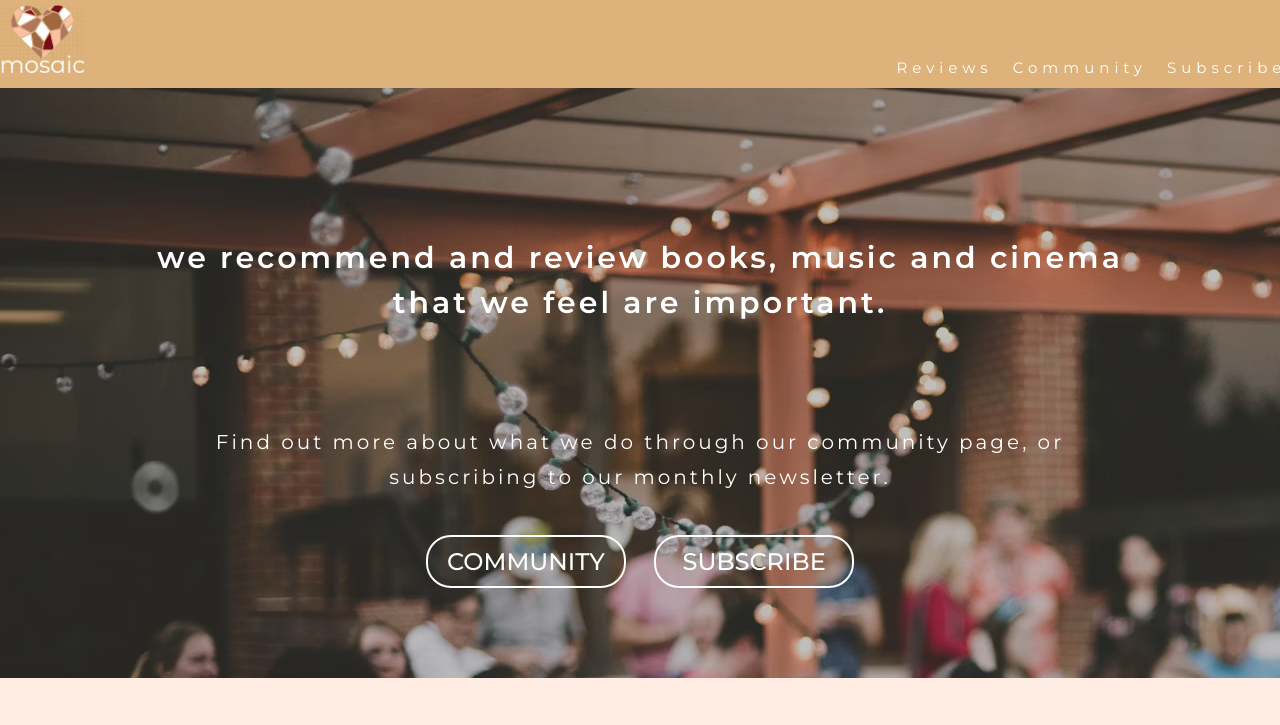
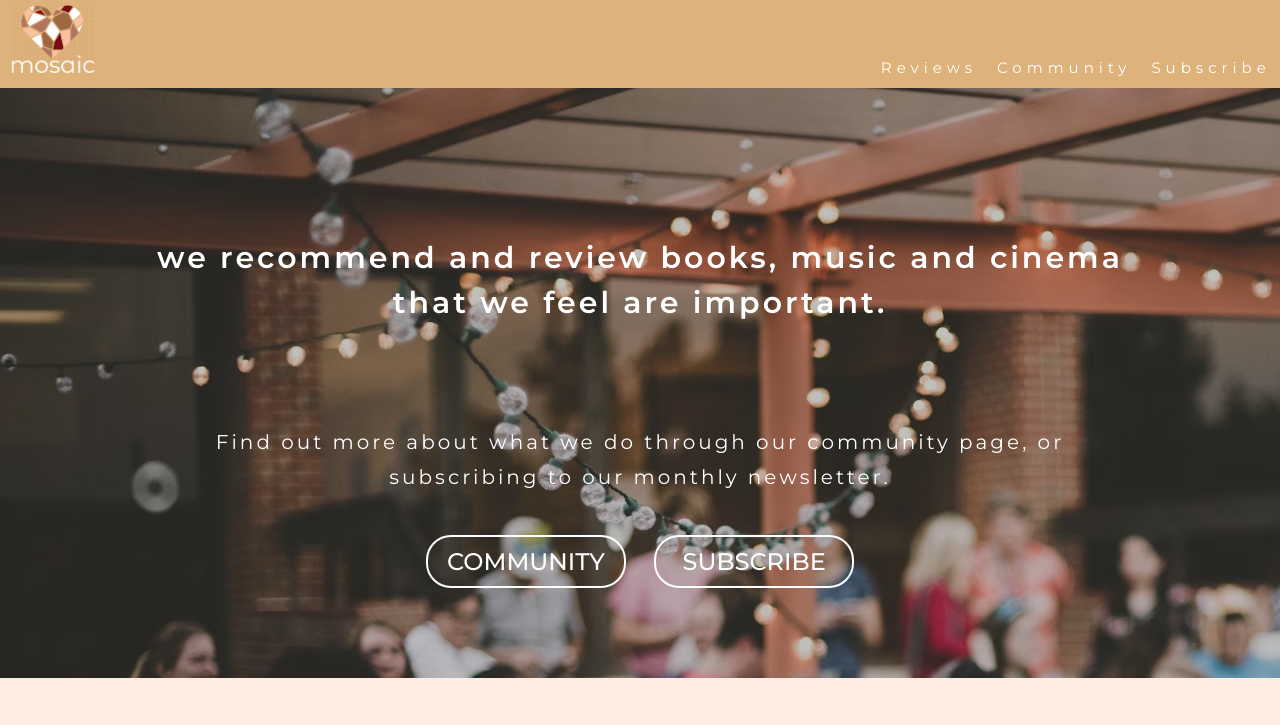
Before and after one commit to FernVR/mosaic, a plain HTML site: page index.html in a window 1280 px wide. Shown: the top 725 px of the page. Drawn offline with Linux system fonts and the light colour scheme.

Commit message:
used media queries to adjust correct size and position on nav

```diff
--- a/assets/css/style.css
+++ b/assets/css/style.css
@@ -257,14 +257,14 @@ footer ul a {
 
 
 
-/* Media query: larger phone screens (390px and up) */
+/* Media query: larger phone screens (350px and up) */
 
-@media screen and (min-width: 390px) {
+@media screen and (min-width: 350px) {
 
     /* Header */
 
     header {
-        gap: 25%;
+        gap: 22%;
 
 
     }
@@ -282,7 +282,7 @@ footer ul a {
 
 /* Media query: larger phone screens (420px and up) */
 
-@media screen and (min-width: 420px) {
+@media screen and (min-width: 400px) {
 
     /* Header */
 
@@ -389,7 +389,7 @@ footer ul a {
 
     .logo {
         width: 85px;
-        padding-left: 10px;
+
     }
 
     .menu {
@@ -411,7 +411,7 @@ footer ul a {
         padding: 50px;
     }
 
-    .banner > p {
+    .banner>p {
         padding-bottom: 10px;
         line-height: 35px;
     }
@@ -458,6 +458,8 @@ footer ul a {
 
     .logo {
         padding: 0;
+        margin-left: 5px;
+
     }
 
     /* Main Content */
@@ -471,7 +473,7 @@ footer ul a {
         letter-spacing: 3px;
     }
 
-    .banner > h2 {
+    .banner>h2 {
         letter-spacing: 3px;
         line-height: 45px;
     }
@@ -521,11 +523,15 @@ footer ul a {
 
 
 
-   /* Header */
+    /* Header */
 
-   header {
-    gap: 63%;
-}
+    header {
+        gap: 61%;
+    }
+
+    .logo {
+        margin-left: 10px;
+    }
 
 
 
```
